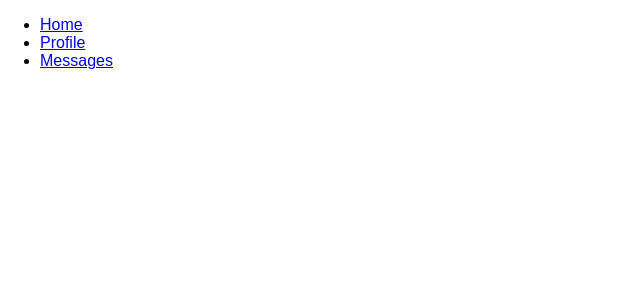
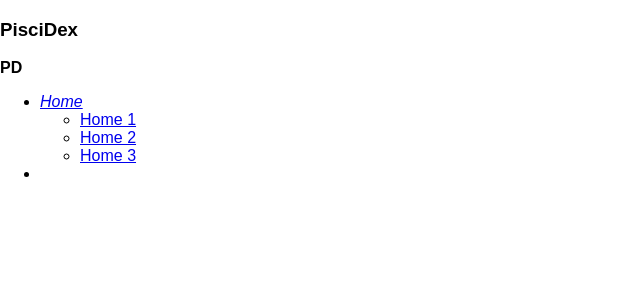
Before and after one commit to adamlstephenson/PisciDex, a React (Create React App) app: page / in a window 1280 px wide. Shown: the top 300 px of the page, without its empty margins (0-640 px from the left). Built offline with nearby package versions, Linux system fonts and the light colour scheme.

Commit message:
building out collapsible sidebar

```diff
--- a/src/App.js
+++ b/src/App.js
@@ -1,16 +1,11 @@
 import React, { Component } from 'react';
 import './App.css';
+import Navbar from './components/Navbar'
 
 class App extends Component {
   render() {
     return (
-      <div className="App">
-        <ul class="nav nav-pills nav-stacked">
-          <li role="presentation" class="active"><a href="#">Home</a></li>
-          <li role="presentation"><a href="#">Profile</a></li>
-          <li role="presentation"><a href="#">Messages</a></li>
-        </ul>
-      </div>
+      <Navbar />
     );
   }
 }
--- /dev/null
+++ b/src/components/Navbar.js
@@ -0,0 +1,44 @@
+import React, { Component } from 'react';
+
+class Navbar extends Component {
+    render() {
+        return (
+            <div className="wrapper">
+                {/* Sidebar */}
+                <nav id="sidebar">
+                    <div className="sidebar-header">
+                        <h3>PisciDex</h3>
+                        <strong>PD</strong>
+                    </div>
+
+                    <ul className="list-unstyled components">
+                        <li className="active">
+                            <a href="#homeSubmenu" data-toggle="collapse" aria-expanded="false" className="dropdown-toggle">
+                                <i className="fas fa-home">Home</i>
+                            </a>
+                            <ul className="collapse list-unstyled" id="homeSubmenu">
+                                <li>
+                                    <a href="#">Home 1</a>
+                                </li>
+                                <li>
+                                    <a href="#">Home 2</a>
+                                </li>
+                                <li>
+                                    <a href="#">Home 3</a>
+                                </li>
+                            </ul>
+                        </li>
+                        <li>
+                            <a href="#">
+                                <i className="fas fa-briefcase"></i>
+                            </a>
+                        </li>
+                    </ul>
+
+                </nav>
+            </div>
+        )
+    }
+}
+
+export default Navbar;
```
